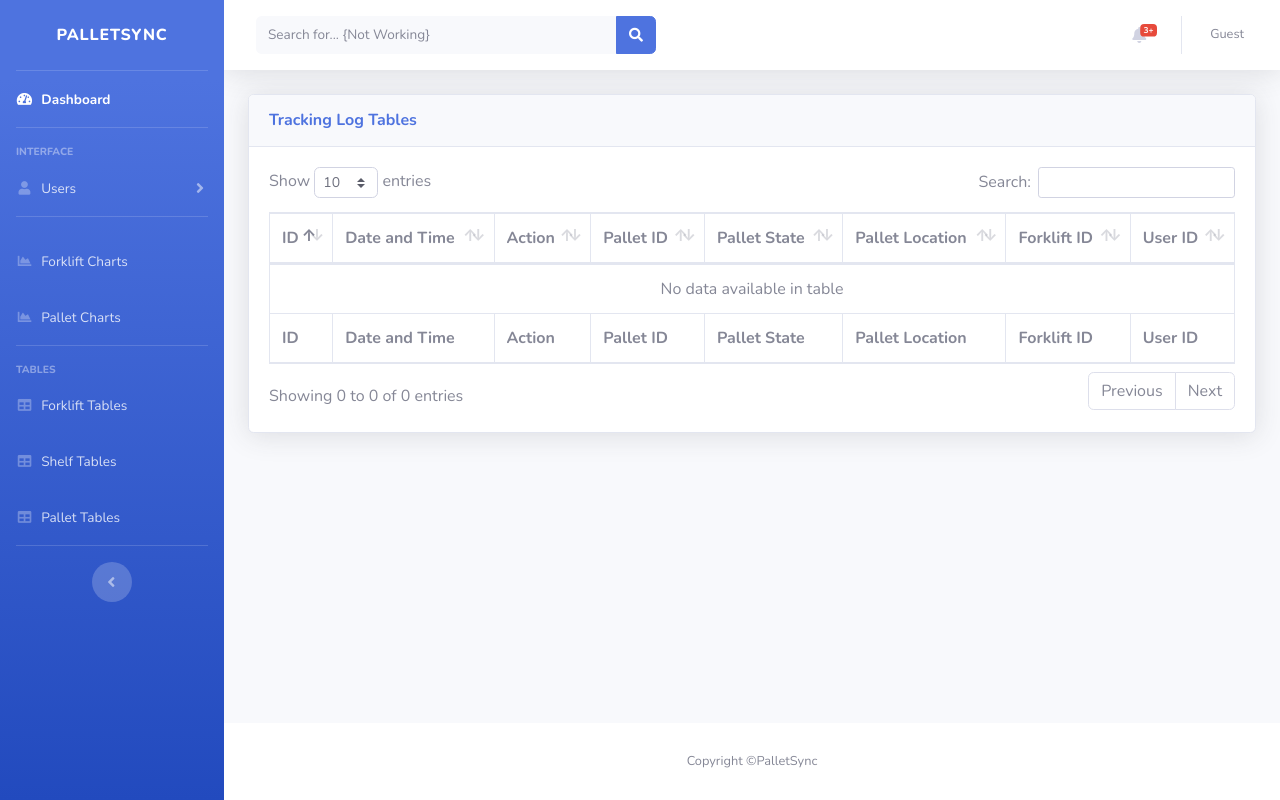
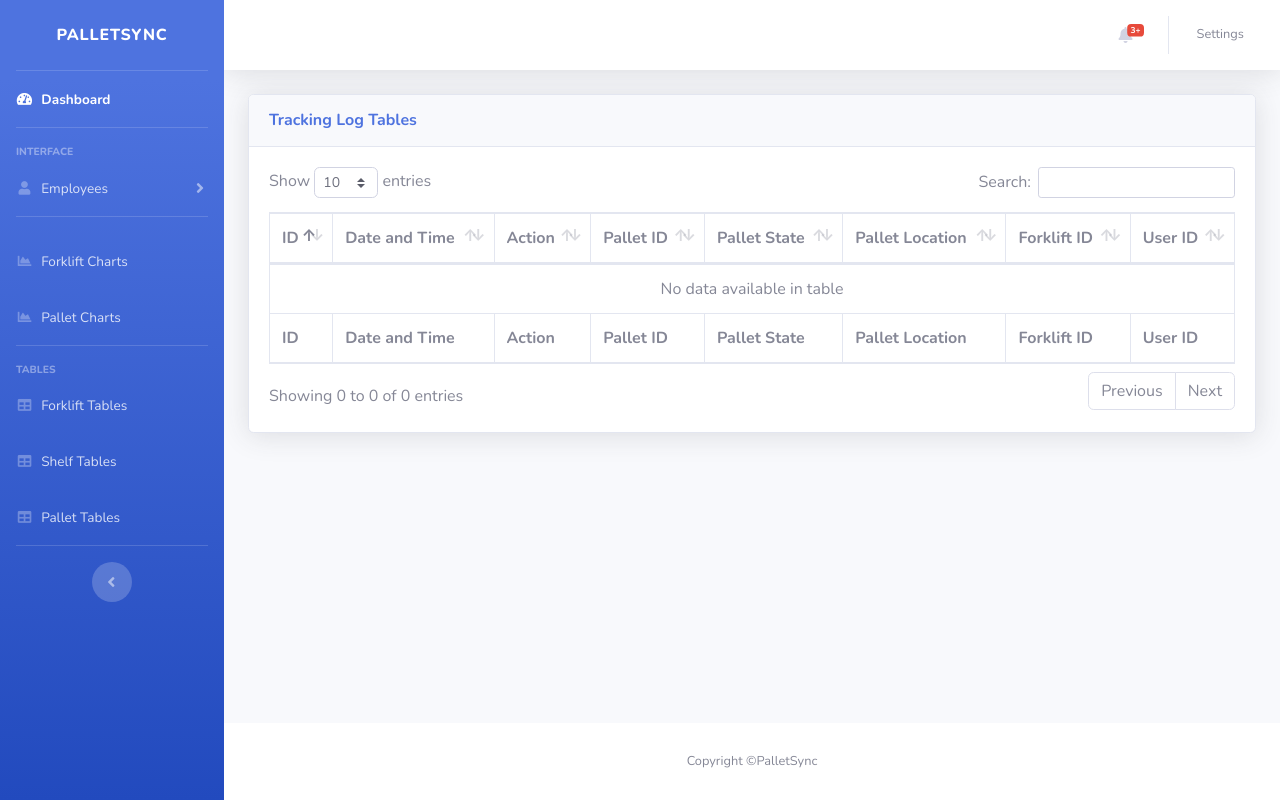
Before and after one commit to AeroWatchDkIT/AdminViewPy, a Flask app: page /trackingLog in a window 1280 px wide. Run offline with Flask 3, Linux system fonts and the light colour scheme; the visitor is signed in with stand-in values (Sample User, id 1); data that the repository does not hold is empty; some libraries are stand-ins or nearby versions.

Commit message:
:art: Fixed Styling On Live Tracking Logs

```diff
--- a/templates/trackingLog.html
+++ b/templates/trackingLog.html
@@ -52,7 +52,7 @@
                  aria-expanded="true" aria-controls="collapseTwo">
                  <i class="fas fa-fw  fa-user
                  "></i>
-                 <span>Users</span>
+                 <span>Employees</span>
              </a>
              <div id="collapseTwo" class="collapse" aria-labelledby="headingTwo" data-parent="#accordionSidebar">
                 <div class="bg-white py-2 collapse-inner rounded">
@@ -132,13 +132,7 @@
                  <form action="/" method="get"
                      class="d-none d-sm-inline-block form-inline mr-auto ml-md-3 my-2 my-md-0 mw-100 navbar-search">
                      <div class="input-group">
-                         <input name="search" type="text" class="form-control bg-light border-0 small" placeholder="Search for... {Not Working}"
-                             aria-label="Search" aria-describedby="basic-addon2">
-                         <div class="input-group-append">
-                             <button class="btn btn-primary" type="submit">
-                                 <i class="fas fa-search fa-sm"></i>
-                             </button>
-                         </div>
+
                      </div>
                  </form>
                  <script src="{{ url_for('static', filename='js/script.js') }}"></script>
@@ -229,14 +223,14 @@
                      <li class="nav-item dropdown no-arrow">
                          <a class="nav-link dropdown-toggle" href="#" id="userDropdown" role="button"
                              data-toggle="dropdown" aria-haspopup="true" aria-expanded="false">
-                             <span class="mr-2 d-none d-lg-inline text-gray-600 small">{{username}}</span>
+                             <span class="mr-2 d-none d-lg-inline text-gray-600 small">Settings</span>
                         </a>
                          <!-- Dropdown - User Information -->
                          <div class="dropdown-menu dropdown-menu-right shadow animated--grow-in"
                          aria-labelledby="userDropdown">
                          <a class="dropdown-item" href="/createUser">
                              <i class="fas fa-user fa-sm fa-fw mr-2 text-gray-400"></i>
-                             Create User
+                             Create Employee Account
                          </a>
                          <div class="dropdown-divider"></div>
                          <a class="dropdown-item" href="/logout" data-toggle="modal" data-target="#logoutModal">
```
